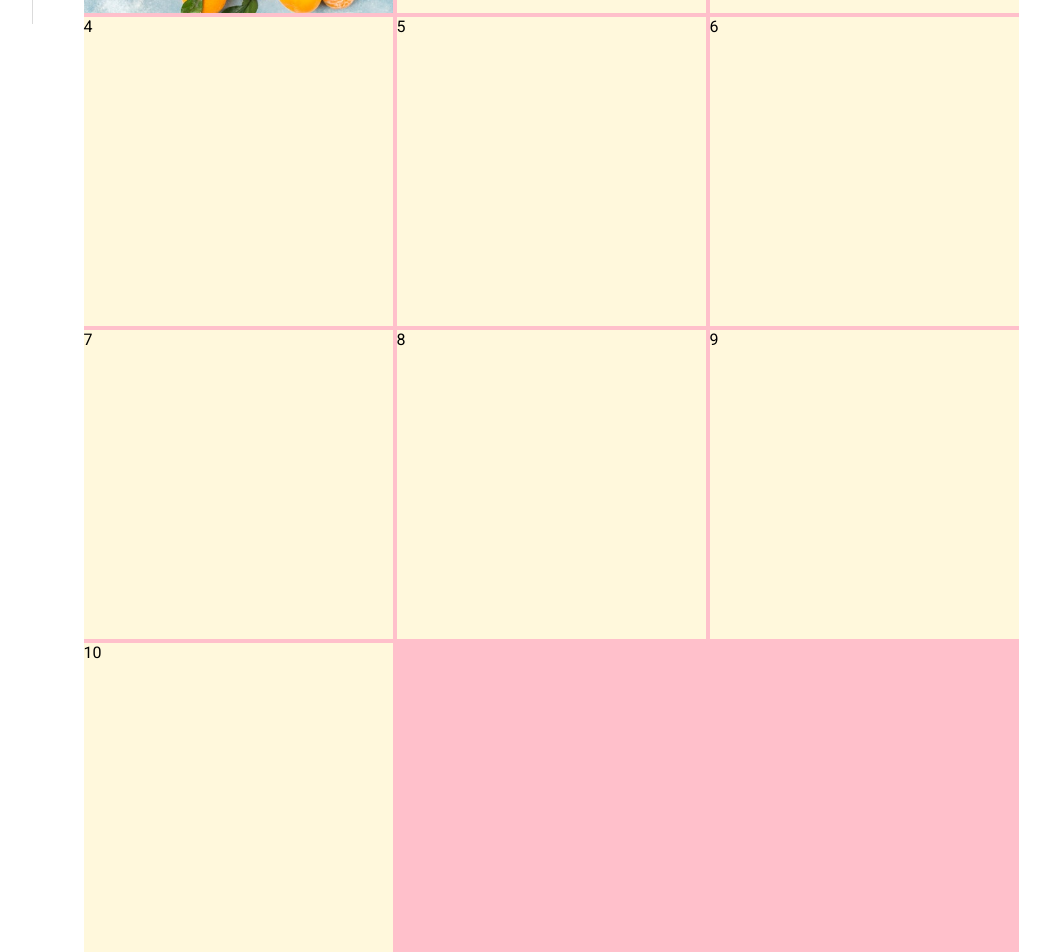
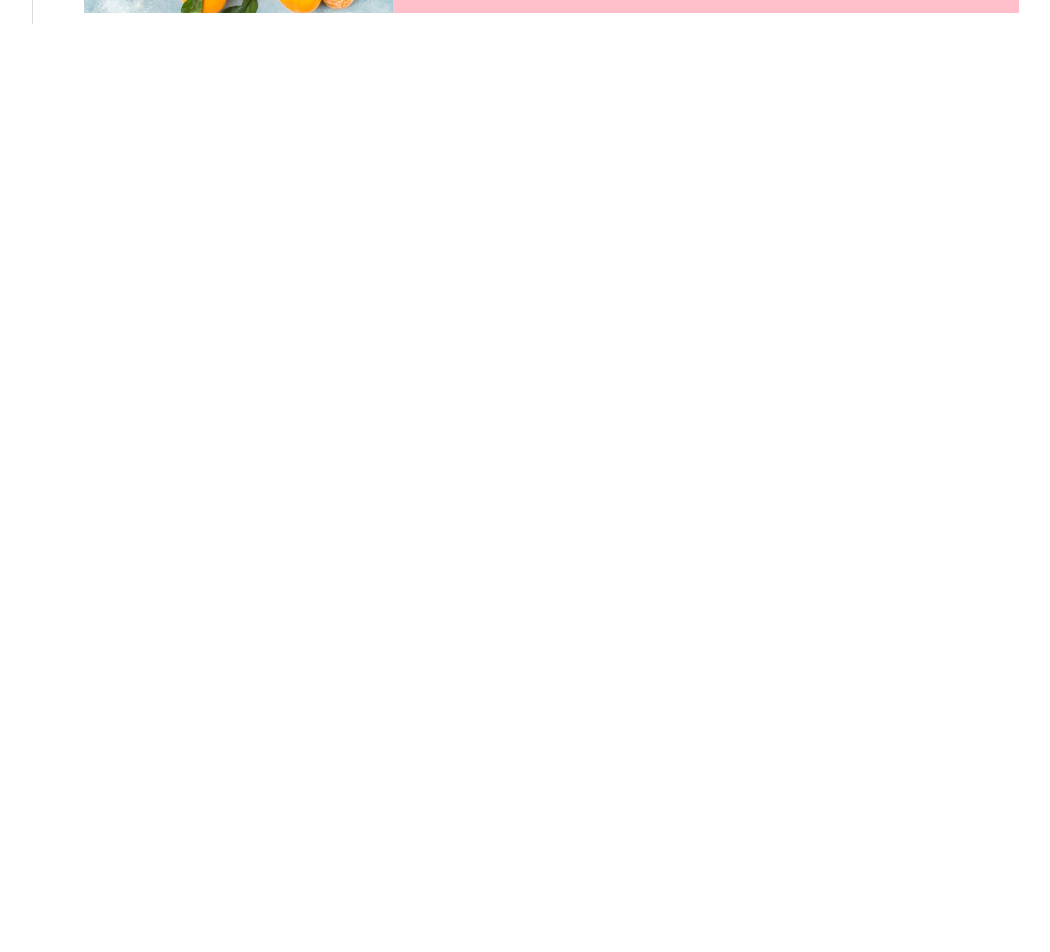
Before and after one commit to nicomil59/instagrum, a React (Vite) app: page / in a window 1280 px wide. Shown: the part 776-1728 px from the top of the page, without its empty margins (211-1261 px from the left). After the commit the page ends 800 px from the top, so only its background shows below. Built offline with nearby package versions, Linux system fonts and the light colour scheme.

Commit message:
♻️ CONTENT > POSTS > create Post

```diff
--- /dev/null
+++ b/src/components/main/content/posts/Post.jsx
@@ -0,0 +1,91 @@
+import { styled } from "styled-components";
+import { AiFillHeart } from "react-icons/ai";
+import { BiSolidMessageRounded } from "react-icons/bi";
+import { theme } from "../../../../theme";
+
+const Post = ({ imageUrl, caption, likesCount, comments }) => {
+  return (
+    <PostStyled>
+      <a className="post-link" href="#">
+        <img className="post-img" src={imageUrl} alt={caption} />
+        <div className="post-overlay">
+          <div className="stats">
+            <div className="stats-item likes">
+              <AiFillHeart />
+              <span> {likesCount}</span>
+            </div>
+            <div className="stats-item comments">
+              <BiSolidMessageRounded />
+              <span> {comments}</span>
+            </div>
+          </div>
+        </div>
+      </a>
+    </PostStyled>
+  );
+};
+
+export default Post;
+
+const PostStyled = styled.article`
+  aspect-ratio: 1;
+
+  .post-link {
+    position: relative;
+
+    .post-img {
+      display: block;
+      width: 100%;
+    }
+
+    .post-overlay {
+      position: absolute;
+      top: 0;
+      bottom: 0;
+      left: 0;
+      right: 0;
+      color: ${theme.colors.white};
+      font-weight: ${theme.fonts.weights.semiBold};
+      font-size: 22px;
+      background: rgba(0, 0, 0, 0.2);
+
+      display: none;
+      justify-content: center;
+      align-items: center;
+
+      .stats {
+        display: flex;
+        gap: 28px;
+        align-items: center;
+        justify-content: center;
+
+        .stats-item {
+          display: flex;
+          justify-content: center;
+          gap: 6px;
+
+          span {
+            font-size: ${theme.fonts.sizes.M};
+          }
+        }
+      }
+    }
+
+    &:hover {
+      .post-overlay {
+        display: flex;
+      }
+    }
+  }
+
+  @media screen and (max-width: 735px) {
+    .post-link {
+      .post-overlay {
+        .stats {
+          flex-direction: column;
+          gap: 8px;
+        }
+      }
+    }
+  }
+`;
--- a/src/components/main/content/posts/Posts.jsx
+++ b/src/components/main/content/posts/Posts.jsx
@@ -1,41 +1,11 @@
 import { styled } from "styled-components";
-import { AiFillHeart } from "react-icons/ai";
-import { BiSolidMessageRounded } from "react-icons/bi";
-import { theme } from "../../../../theme";
 import { userPosts } from "../../../../assets/data/userData";
+import Post from "./Post";
 
 const Posts = () => {
-
-  const {imageUrl, caption, likesCount, comments} = userPosts[0];
-
   return (
     <PostsStyled>
-      <div className="post-item">
-        <a className="post-link" href="#">
-          <img className="post-img" src={imageUrl} alt={caption} />
-          <div className="post-overlay">
-            <div className="stats">
-              <div className="stats-item likes">
-                <AiFillHeart />
-                <span> {likesCount}</span>
-              </div>
-              <div className="stats-item comments">
-                <BiSolidMessageRounded />
-                <span> {comments}</span>
-              </div>
-            </div>
-          </div>
-        </a>
-      </div>
-      <div className="post-item">2</div>
-      <div className="post-item">3</div>
-      <div className="post-item">4</div>
-      <div className="post-item">5</div>
-      <div className="post-item">6</div>
-      <div className="post-item">7</div>
-      <div className="post-item">8</div>
-      <div className="post-item">9</div>
-      <div className="post-item">10</div>
+      <Post {...userPosts[0]} />
     </PostsStyled>
   );
 };
@@ -47,71 +17,7 @@ const PostsStyled = styled.div`
   grid-template-columns: repeat(3, 1fr);
   gap: 4px;
 
-  .post-item {
-    background-color: cornsilk;
-    aspect-ratio: 1;
-
-    .post-link {
-      position: relative;
-
-      .post-img {
-        display: block;
-        width: 100%;
-      }
-
-      .post-overlay {
-        position: absolute;
-        top: 0;
-        bottom: 0;
-        left: 0;
-        right: 0;
-        color: ${theme.colors.white};
-        font-weight: ${theme.fonts.weights.semiBold};
-        font-size: 22px;
-        background: rgba(0, 0, 0, 0.2);
-
-        display: none;
-        justify-content: center;
-        align-items: center;
-
-        .stats {
-          display: flex;
-          gap: 28px;
-          align-items: center;
-          justify-content: center;
-
-          .stats-item {
-            display: flex;
-            justify-content: center;
-            gap: 6px;
-
-            span {
-              font-size: ${theme.fonts.sizes.M};
-            }
-          }
-        }
-      }
-
-      &:hover {
-        .post-overlay {
-          display: flex;
-        }
-      }
-    }
-  }
-
   @media screen and (max-width: 735px) {
     gap: 3px;
-
-    .post-item {
-      .post-link {
-        .post-overlay {
-          .stats {
-            flex-direction: column;
-            gap: 8px;
-          }
-        }
-      }
-    }
   }
 `;
```
